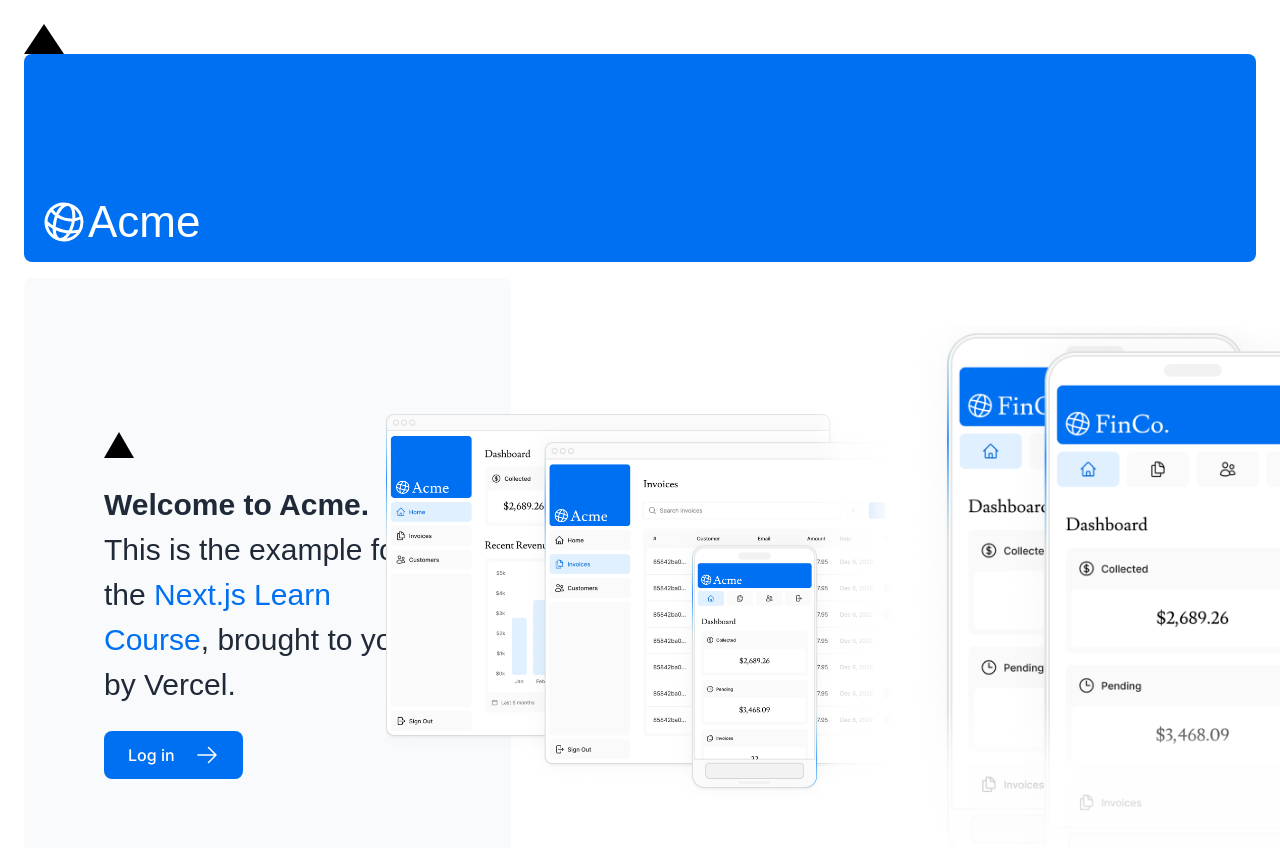
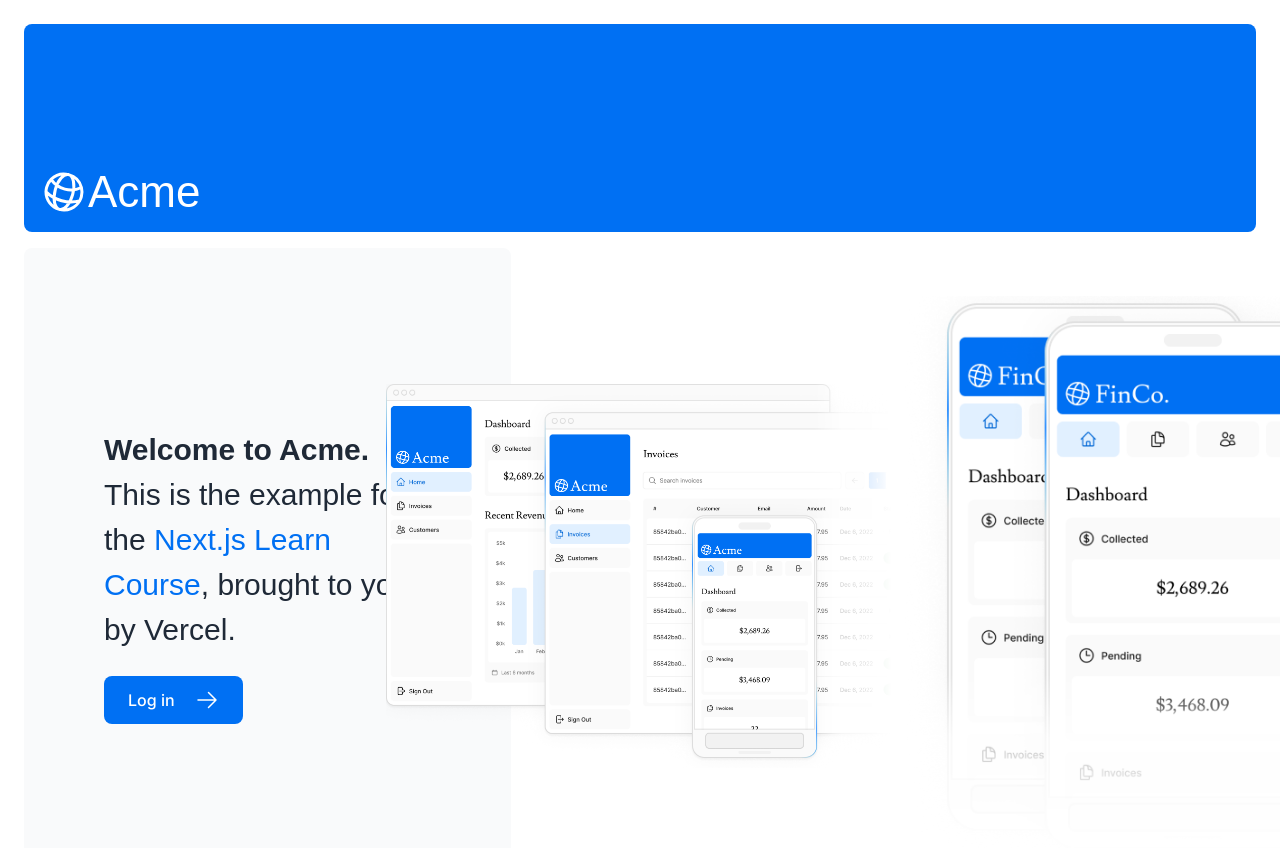
Before and after one commit to nichael-meilson/nextjs-dashboard, a Next.js app: page / in a window 1280 px wide. Shown: the top 848 px of the page. Built offline with nearby package versions, Linux system fonts and the light colour scheme; a web font is replaced by a local one.

Commit message:
Fixes for 10-11 deployment

```diff
--- a/app/dashboard/(overview)/page.tsx
+++ b/app/dashboard/(overview)/page.tsx
@@ -7,9 +7,6 @@
 import CardWrapper from '@/app/ui/dashboard/cards';
 
 export default async function Page() {
-  // const revenue = await fetchRevenue();
-  // const latestInvoices = await fetchLatestInvoices();
-  // const {totalPaidInvoices, totalPendingInvoices, numberOfCustomers, numberOfInvoices} = await fetchCardData();
   return (
     <main>
       <h1 className={`${lusitana.className} mb-4 text-xl md:text-2xl`}>
@@ -21,7 +18,6 @@
         </Suspense>
       </div>
       <div className="mt-6 grid grid-cols-1 gap-6 md:grid-cols-4 lg:grid-cols-8">
-        {/* <RevenueChart revenue={revenue}  /> */}
         <Suspense fallback={<RevenueChartSkeleton />}>
           <RevenueChart />
         </Suspense>
--- a/app/page.tsx
+++ b/app/page.tsx
@@ -8,13 +8,11 @@
 export default function Page() {
   return (
     <main className="flex min-h-screen flex-col p-6">
-      <div className={styles.shape} />
       <div className="flex h-20 shrink-0 items-end rounded-lg bg-blue-500 p-4 md:h-52">
         <AcmeLogo />
       </div>
       <div className="mt-4 flex grow flex-col gap-4 md:flex-row">
         <div className="flex flex-col justify-center gap-6 rounded-lg bg-gray-50 px-6 py-10 md:w-2/5 md:px-20">
-        <div className="relative w-0 h-0 border-l-[15px] border-r-[15px] border-b-[26px] border-l-transparent border-r-transparent border-b-black"/>
           <p className={`${lusitana.className} text-xl text-gray-800 md:text-3xl md:leading-normal`}>
             <strong>Welcome to Acme.</strong> This is the example for the{' '}
             <a href="https://nextjs.org/learn/" className="text-blue-500">
--- a/app/ui/customers/table.tsx
+++ b/app/ui/customers/table.tsx
@@ -13,7 +13,7 @@
       <h1 className={`${lusitana.className} mb-8 text-xl md:text-2xl`}>
         Customers
       </h1>
-      <Search placeholder="Search customers..." />
+      <Search />
       <div className="mt-6 flow-root">
         <div className="overflow-x-auto">
           <div className="inline-block min-w-full align-middle">
```
